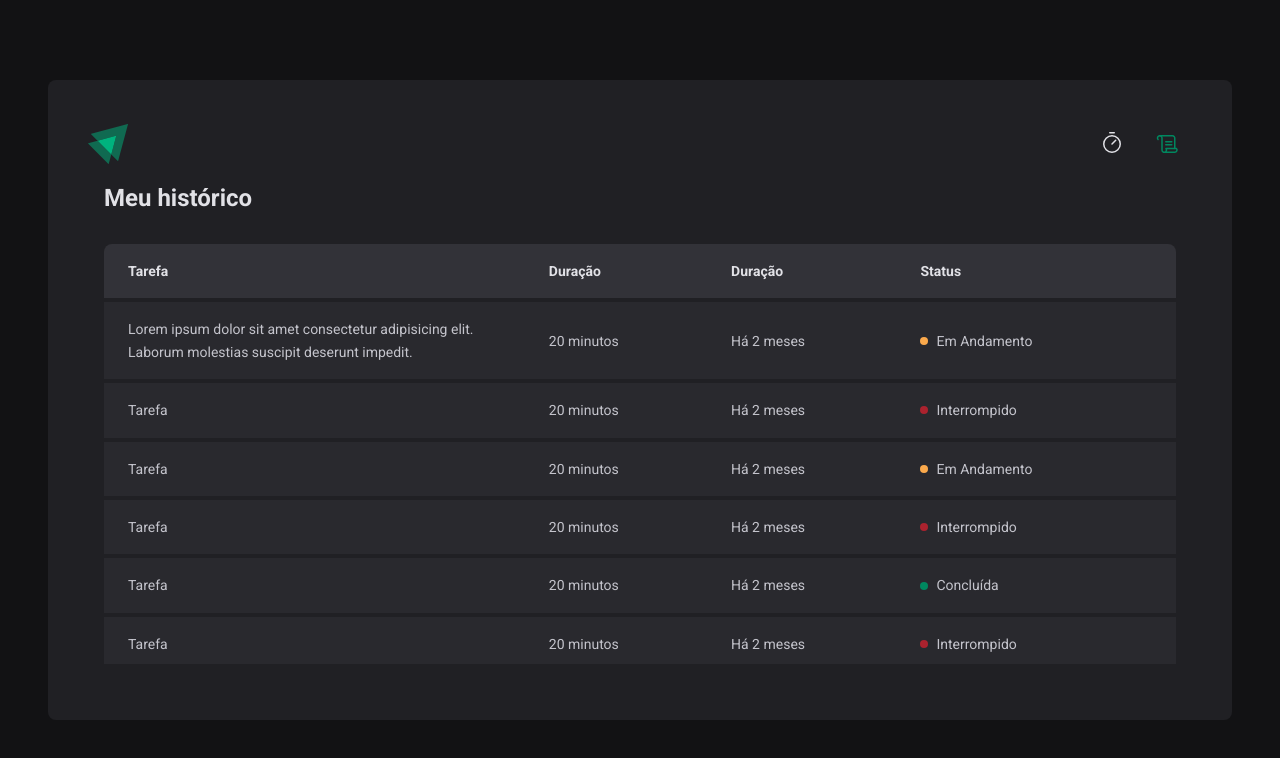
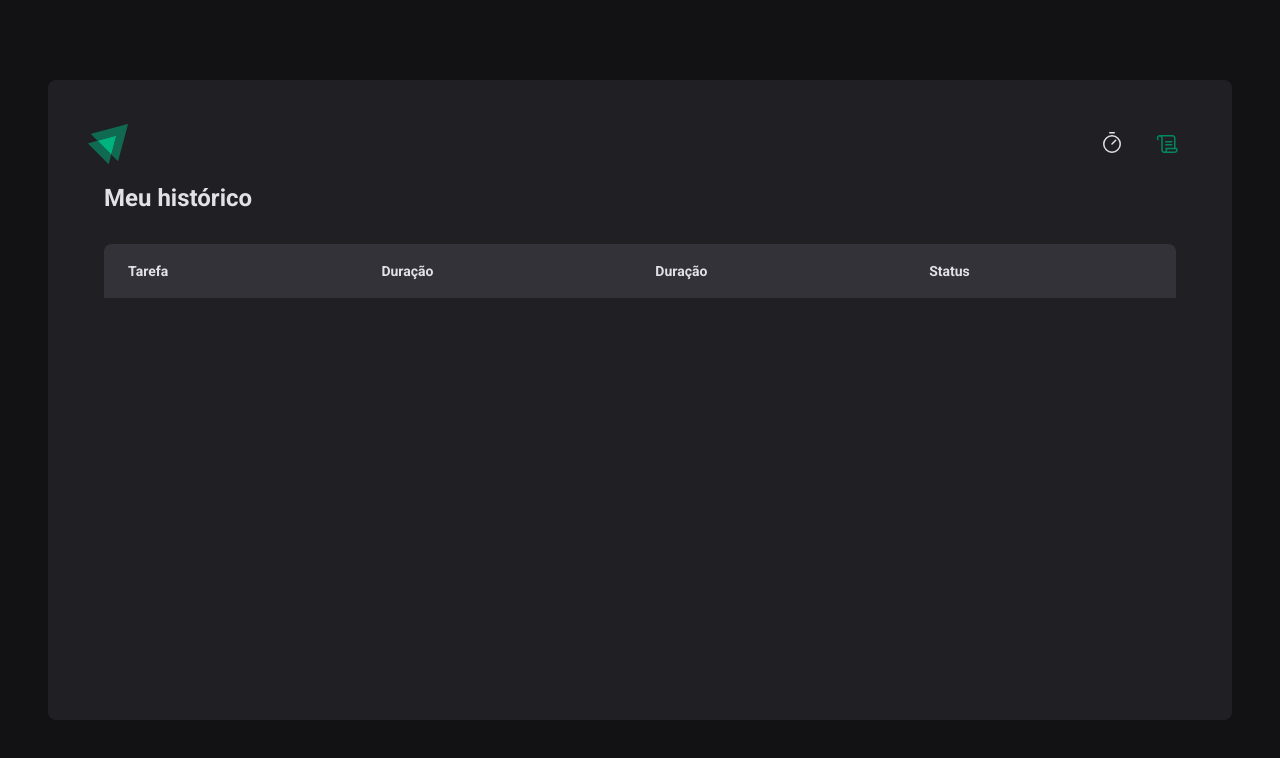
Before and after one commit to alvarobianor/Pomodoro-App, a React (Vite) app: page /history in a window 1280 px wide. Shown: the top 758 px of the page. Built offline with nearby package versions, Linux system fonts and the light colour scheme.

Commit message:
Listing the cycles on history page

```diff
--- a/src/pages/History/index.tsx
+++ b/src/pages/History/index.tsx
@@ -1,6 +1,10 @@
+import { useContext } from 'react'
 import { HistoryContainer, HistoryList, Status } from './styles'
+import { CycleContext } from '../../contexts/CyclesContext'
 
 export function History() {
+  const { cycles } = useContext(CycleContext)
+
   return (
     <HistoryContainer>
       <h1>Meu histórico</h1>
@@ -16,65 +20,26 @@ export function History() {
             </tr>
           </thead>
           <tbody>
-            <tr>
-              <td>
-                Lorem ipsum dolor sit amet consectetur adipisicing elit. Laborum
-                molestias suscipit deserunt impedit.
-              </td>
-              <td>20 minutos</td>
-              <td>Há 2 meses</td>
-              <td>
-                <Status statusColor="yellow">Em Andamento</Status>
-              </td>
-            </tr>
-            <tr>
-              <td>Tarefa</td>
-              <td>20 minutos</td>
-              <td>Há 2 meses</td>
-              <td>
-                <Status statusColor="red">Interrompido</Status>
-              </td>
-            </tr>
-            <tr>
-              <td>Tarefa</td>
-              <td>20 minutos</td>
-              <td>Há 2 meses</td>
-              <td>
-                <Status statusColor="yellow">Em Andamento</Status>
-              </td>
-            </tr>
-            <tr>
-              <td>Tarefa</td>
-              <td>20 minutos</td>
-              <td>Há 2 meses</td>
-              <td>
-                <Status statusColor="red">Interrompido</Status>
-              </td>
-            </tr>
-            <tr>
-              <td>Tarefa</td>
-              <td>20 minutos</td>
-              <td>Há 2 meses</td>
-              <td>
-                <Status statusColor="green">Concluída</Status>
-              </td>
-            </tr>
-            <tr>
-              <td>Tarefa</td>
-              <td>20 minutos</td>
-              <td>Há 2 meses</td>
-              <td>
-                <Status statusColor="red">Interrompido</Status>
-              </td>
-            </tr>
-            <tr>
-              <td>Tarefa</td>
-              <td>20 minutos</td>
-              <td>Há 2 meses</td>
-              <td>
-                <Status statusColor="red">Interrompido</Status>
-              </td>
-            </tr>
+            {cycles.map((item) => {
+              return (
+                <tr key={item.id}>
+                  <td>{item.task}</td>
+                  <td>{item.minutesAmount} minutos</td>
+                  <td>Há 2 meses</td>
+                  <td>
+                    {item.finishedDate && (
+                      <Status statusColor="green">Concluído</Status>
+                    )}
+                    {item.interruptedDate && (
+                      <Status statusColor="red">Interrompido</Status>
+                    )}
+                    {!item.interruptedDate && !item.finishedDate && (
+                      <Status statusColor="yellow">Em Andamento</Status>
+                    )}
+                  </td>
+                </tr>
+              )
+            })}
           </tbody>
         </table>
       </HistoryList>
```
